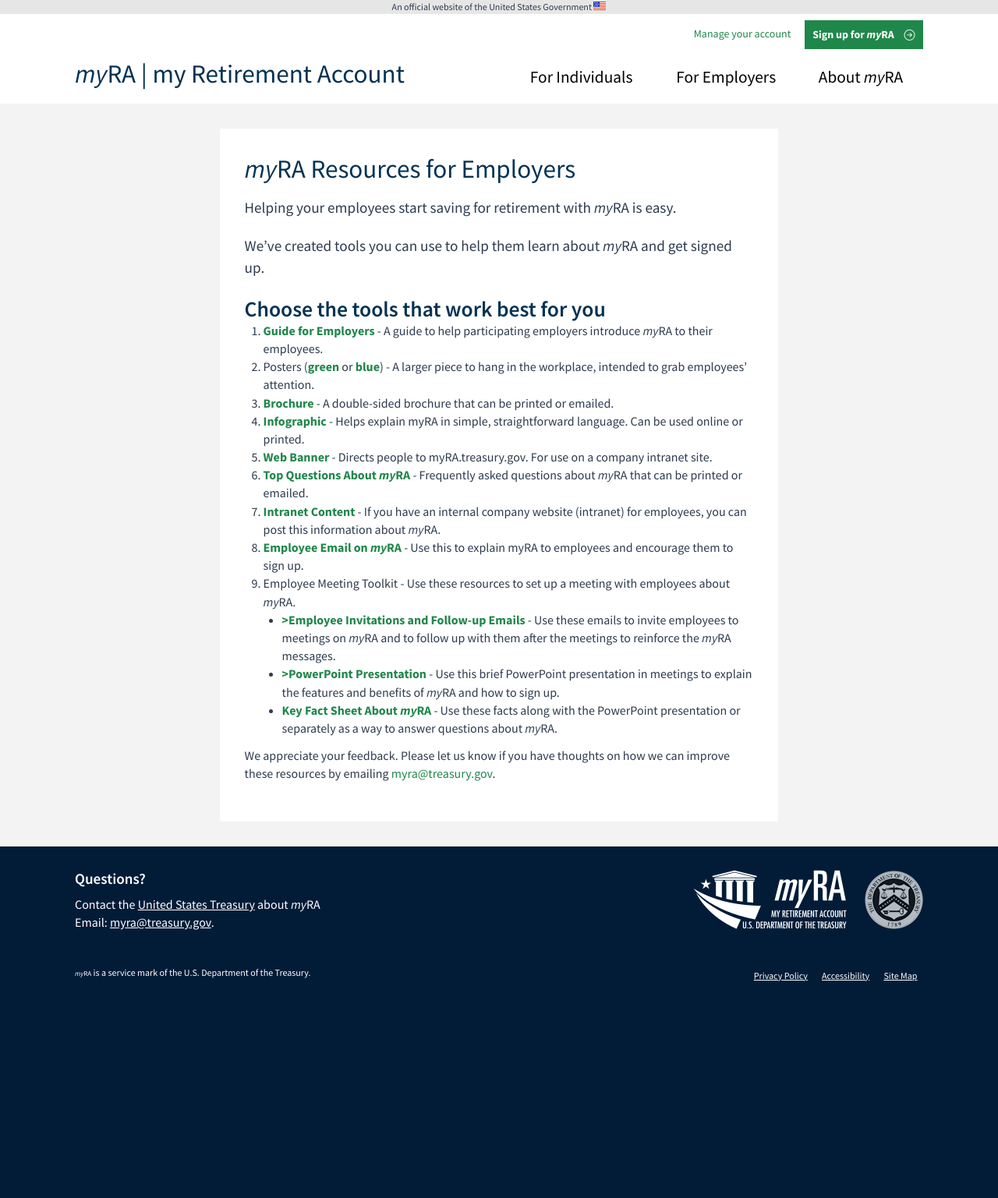
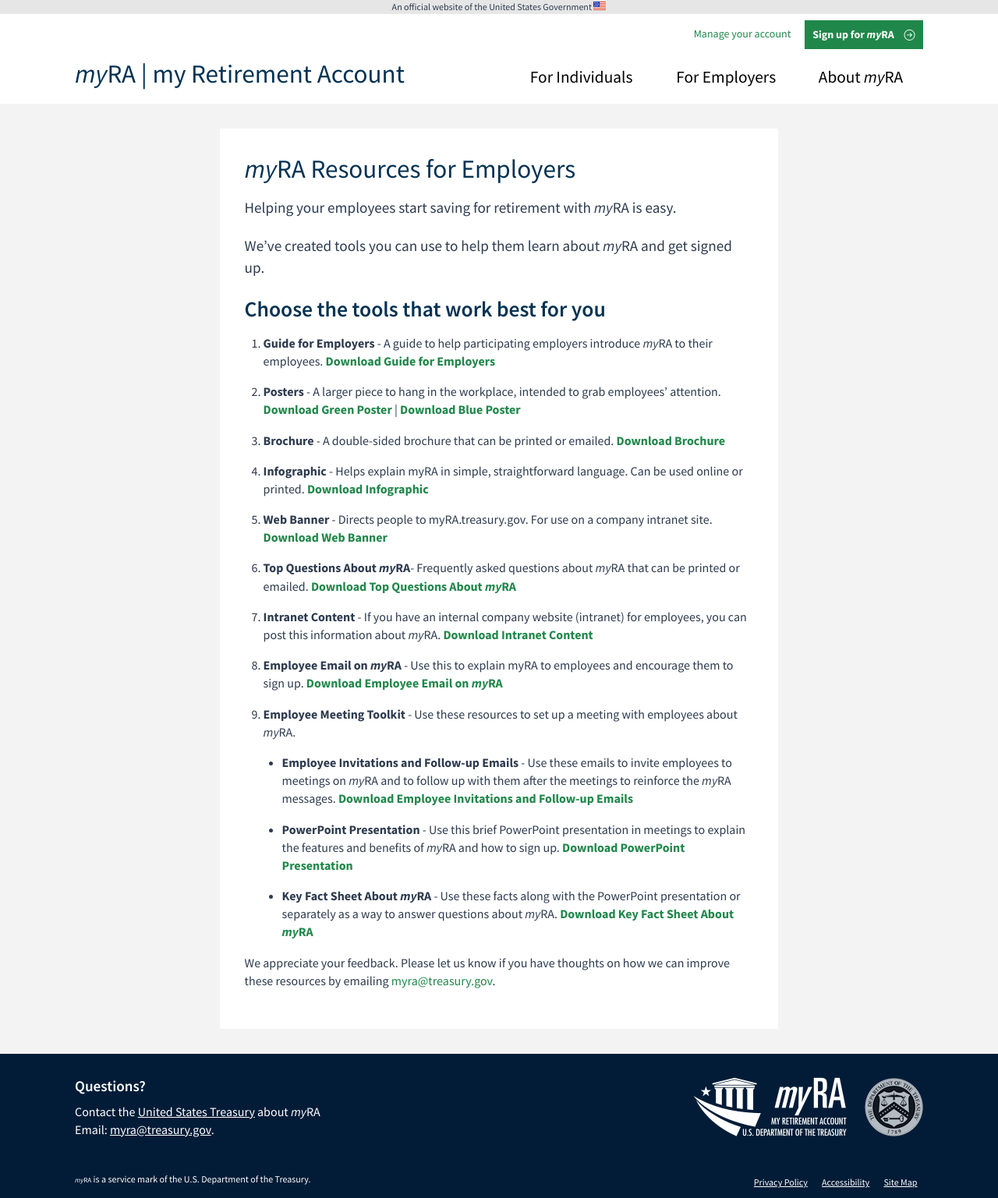
Before and after one commit to 18F/myra, a Jekyll site: the page built from employers/resources/index.html, in a window 1280 px wide. Shown: the whole page at 78% size. Built offline with Jekyll 4.4.1, drawn with Linux system fonts in a browser that asks for light colours; before the commit the page ends 1272 px from its top, so only the background shows below that.

Commit message:
Changing links on resources page

```diff
--- a/employers/resources/index.html
+++ b/employers/resources/index.html
@@ -3,26 +3,25 @@
 bodyclass: default
 title: Resources for Employers
 ---
-<div class="js-signup-alert"></div>
 <h1><span class="myra">myRA</span> Resources for Employers</h1>
 <p class="lead-text">Helping your employees start saving for retirement with <span class="myra">myRA</span> is easy.</p>
 <p class="lead-text">We’ve created tools you can use to help them learn about <span class="myra">myRA</span> and get signed up.</p>
 
 <h2>Choose the tools that work best for you</h2>
 <ol class="resource-list">
-  <li><a href="myRA_Guide-for-Employers.pdf" title="Download PDF" target="_blank">Guide for Employers</a> - A guide to help participating employers introduce <span class="myra">myRA</span> to their employees.</li>
-  <li>Posters (<a href="myRA_Poster_Green.pdf" title="Download PDF" target="_blank">green</a> or <a href="myRA_Poster_Blue.pdf" title="Download PDF" target="_blank">blue</a>) - A larger piece to hang in the workplace, intended to grab employees’ attention.</li>
-  <li><a href="myRA_Brochure.pdf" title="Download PDF" target="_blank">Brochure</a> - A double-sided brochure that can be printed or emailed.</li>
-  <li><a href="myRA_Infographic.pdf" title="Download PDF" target="_blank">Infographic</a> - Helps explain myRA in simple, straightforward language. Can be used online or printed.</li>
-  <li><a href="myRA_Web_Banner.jpg" title="Download Image" target="_blank">Web Banner</a> - Directs people to myRA.treasury.gov. For use on a company intranet site.</li>
-  <li><a href="myRA_Q-and-A.pdf" title="Download PDF" target="_blank">Top Questions About <span class="myra">myRA</span></a> - Frequently asked questions about <span class="myra">myRA</span> that can be printed or emailed.</li>
-  <li><a href="myRA_intranet-content.docx" title="Download Document" target="_blank">Intranet Content</a> - If you have an internal company website (intranet) for employees, you can post this information about <span class="myra">myRA</span>.</li>
-  <li><a href="myRA_employee-email.docx" title="Download Document" target="_blank">Employee Email on <span class="myra">myRA</span></a> - Use this to explain myRA to employees and encourage them to sign up.</li>
-  <li>Employee Meeting Toolkit</a> - Use these resources to set up a meeting with employees about <span class="myra">myRA</span>.
+  <li><strong>Guide for Employers</strong> - A guide to help participating employers introduce <span class="myra">myRA</span> to their employees. <a href="myRA_Guide-for-Employers.pdf" title="Download PDF" target="_blank">Download Guide for Employers</a></li>
+  <li><strong>Posters</strong> - A larger piece to hang in the workplace, intended to grab employees’ attention. <a href="myRA_Poster_Green.pdf" title="Download PDF" target="_blank">Download Green Poster</a> | <a href="myRA_Poster_Blue.pdf" title="Download PDF" target="_blank">Download Blue Poster</a></li>
+  <li><strong>Brochure</strong> - A double-sided brochure that can be printed or emailed. <a href="myRA_Brochure.pdf" title="Download PDF" target="_blank">Download Brochure</a></li>
+  <li><strong>Infographic</strong> - Helps explain myRA in simple, straightforward language. Can be used online or printed. <a href="myRA_Infographic.pdf" title="Download PDF" target="_blank">Download Infographic</a></li>
+  <li><strong>Web Banner</strong> - Directs people to myRA.treasury.gov. For use on a company intranet site. <a href="myRA_Web_Banner.jpg" title="Download Image" target="_blank">Download Web Banner</a></li>
+  <li><strong>Top Questions About <span class="myra">myRA</span></strong>- Frequently asked questions about <span class="myra">myRA</span> that can be printed or emailed. <a href="myRA_Q-and-A.pdf" title="Download PDF" target="_blank">Download Top Questions About <span class="myra">myRA</span></a></li>
+  <li><strong>Intranet Content</strong> - If you have an internal company website (intranet) for employees, you can post this information about <span class="myra">myRA</span>. <a href="myRA_intranet-content.docx" title="Download Document" target="_blank">Download Intranet Content</a></li>
+  <li><strong>Employee Email on <span class="myra">myRA</span></strong> - Use this to explain myRA to employees and encourage them to sign up. <a href="myRA_employee-email.docx" title="Download Document" target="_blank">Download Employee Email on <span class="myra">myRA</span></a></li>
+  <li><strong>Employee Meeting Toolkit</strong></a> - Use these resources to set up a meeting with employees about <span class="myra">myRA</span>.
     <ul class="default-ul">
-      <li><a href="myRA_invitations.docx" title="Download Document" target="_blank">>Employee Invitations and Follow-up Emails</a> - Use these emails to invite employees to meetings on <span class="myra">myRA</span> and to follow up with them after the meetings to reinforce the <span class="myra">myRA</span> messages.</li>
-      <li><a href="myRA_presentation.pptx" title="Download PowerPoint Presentation" target="_blank">>PowerPoint Presentation</a> - Use this brief PowerPoint presentation in meetings to explain the features and benefits of <span class="myra">myRA</span> and how to sign up.</li>
-      <li><a href="myRA_key-facts.pdf" title="Download PDF" target="_blank">Key Fact Sheet About <span class="myra">myRA</span></a> - Use these facts along with the PowerPoint presentation or separately as a way to answer questions about <span class="myra">myRA</span>.</li>
+      <li><strong>Employee Invitations and Follow-up Emails</strong> - Use these emails to invite employees to meetings on <span class="myra">myRA</span> and to follow up with them after the meetings to reinforce the <span class="myra">myRA</span> messages. <a href="myRA_invitations.docx" title="Download Document" target="_blank">Download Employee Invitations and Follow-up Emails</a></li>
+      <li><strong>PowerPoint Presentation</strong> - Use this brief PowerPoint presentation in meetings to explain the features and benefits of <span class="myra">myRA</span> and how to sign up. <a href="myRA_presentation.pptx" title="Download PowerPoint Presentation" target="_blank">Download PowerPoint Presentation</a></li>
+      <li><strong>Key Fact Sheet About <span class="myra">myRA</span></strong> - Use these facts along with the PowerPoint presentation or separately as a way to answer questions about <span class="myra">myRA</span>. <a href="myRA_key-facts.pdf" title="Download PDF" target="_blank">Download Key Fact Sheet About <span class="myra">myRA</span></a></li>
     </ul>
   </li>
 </ol>
--- a/static/_sass/_custom.scss
+++ b/static/_sass/_custom.scss
@@ -1394,9 +1394,18 @@
 
 .resource-list {
   @extend %default-ol;
+  margin-top: 1em;
+
+  li {
+    margin-bottom: 1em;
+  }
 
   a {
     font-weight: bold;
+  }
+
+  ul {
+    margin-top: 1em;
   }
 }
 
```
